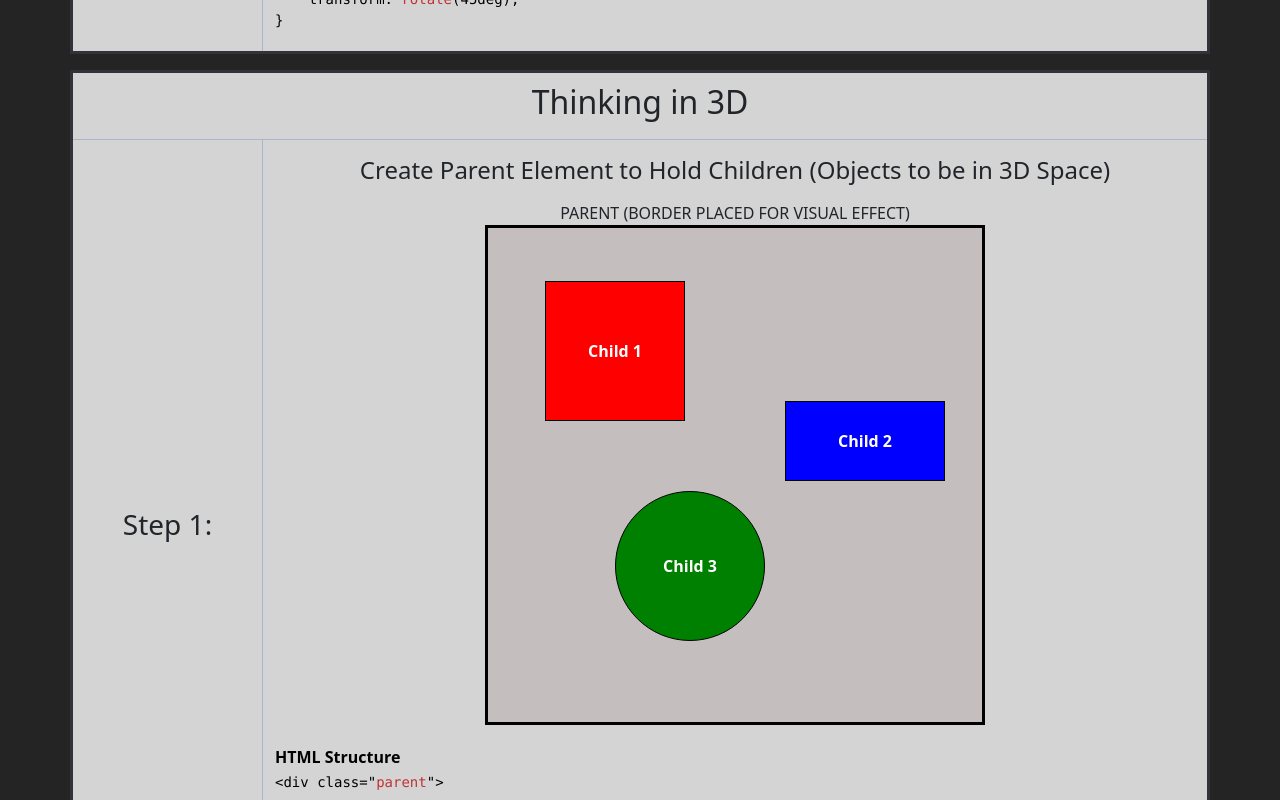
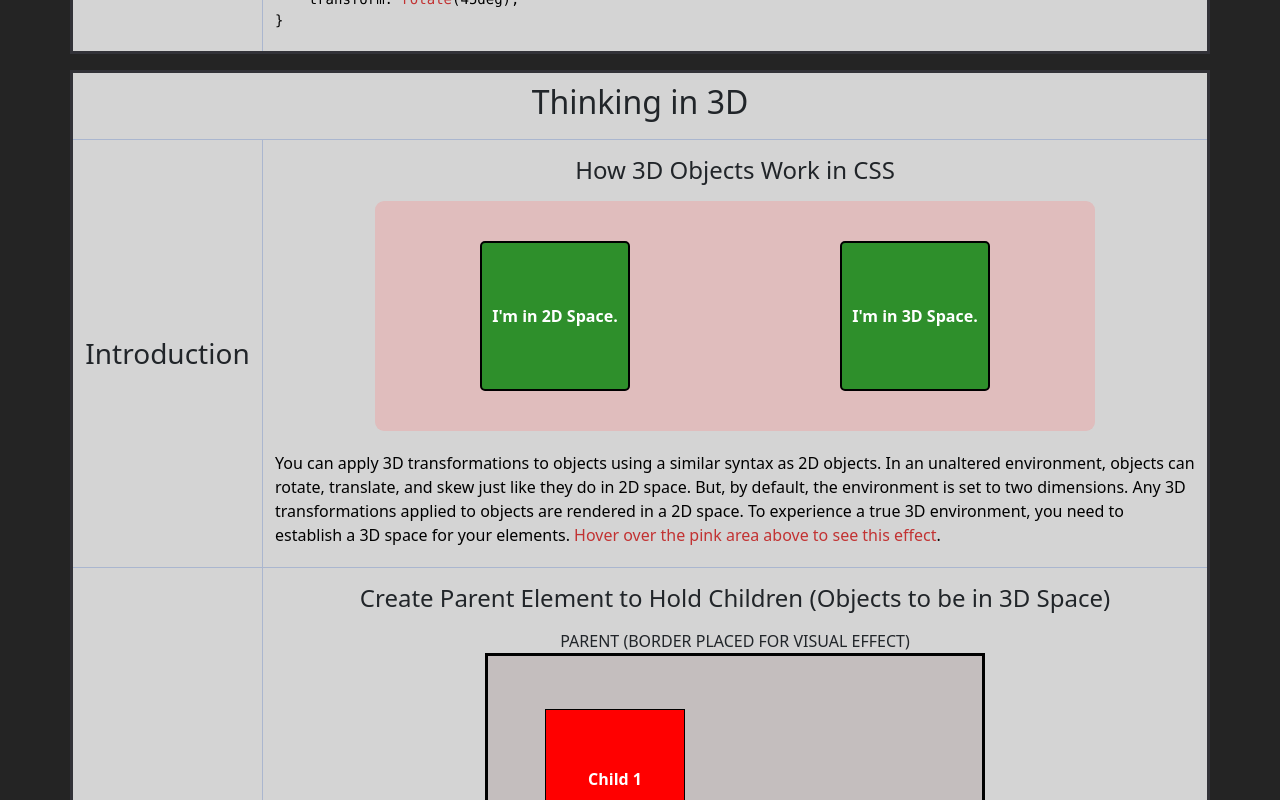
Before and after one commit to jheersink8/animation-cheat-sheet, a React (Vite) app: page / in a window 1280 px wide. Shown: the part 1680-2480 px from the top of the page. Built offline with nearby package versions, Linux system fonts and the light colour scheme.

Commit message:
Finished thinking in 3D section

```diff
--- a/src/Components/3D Thinking Components/ThreeDimensionalThinkingCode.jsx
+++ b/src/Components/3D Thinking Components/ThreeDimensionalThinkingCode.jsx
@@ -1,3 +1,11 @@
+function Introduction() {
+    return (
+        <div className="col-12 codeCSS">
+            You can apply 3D transformations to objects using a similar syntax as 2D objects. In an unaltered environment, objects can rotate, translate, and skew just like they do in 2D space. But, by default, the environment is set to two dimensions. Any 3D transformations applied to objects are rendered in a 2D space. To experience a true 3D environment, you need to establish a 3D space for your elements. <span className="emphasis">Hover over the pink area above to see this effect</span>.
+        </div>
+    )
+}
+
 function Step1Code() {
     return (
         <div className="col-12 codeCSS">
@@ -22,7 +30,7 @@ function Step2Code() {
 
 
                 <p className="m-0" style={{ fontWeight: 700 }}>CSS:</p>
-                <code className='col-12' style={{color: 'black'}}>
+                <code className='col-12' style={{ color: 'black' }}>
                     .parent {'{'}<br></br>
                     &nbsp;&nbsp;&nbsp;&nbsp;<span className="emphasis">perspective:</span> 1000px;<br></br>
                     {'}'}
@@ -32,4 +40,33 @@ function Step2Code() {
     )
 }
 
-export { Step1Code, Step2Code };
+function Step3Code() {
+    return (
+        <>
+            <div className="col-12 codeCSS">
+
+                <p className="m-0" style={{ fontWeight: 700 }}>CSS:</p>
+                <code className='col-12' style={{ color: 'black' }}>
+                    <span className="emphasis">.child1</span> {'{'}<br></br>
+                    &nbsp;&nbsp;&nbsp;&nbsp;transform: translateZ(-170px);<br></br>
+                    {'}'}
+                </code>
+                <br></br>
+                <code className='col-12' style={{ color: 'black' }}>
+                    <span className="emphasis">.child2</span> {'{'}<br></br>
+                    &nbsp;&nbsp;&nbsp;&nbsp;transform: translateZ(100px);<br></br>
+                    {'}'}
+                </code>
+                <br></br>
+                <code className='col-12' style={{ color: 'black' }}>
+                    <span className="emphasis">.child3</span> {'{'}<br></br>
+                    &nbsp;&nbsp;&nbsp;&nbsp;transform: translateZ(80px);<br></br>
+                    {'}'}
+                </code>
+
+            </div>
+        </>
+    )
+}
+
+export { Introduction, Step1Code, Step2Code, Step3Code };
--- /dev/null
+++ b/src/Components/3D Thinking Components/ThreeDimensionalThinkingIntro.jsx
@@ -0,0 +1,15 @@
+export default function ThreeDimensionalThinkingIntro() {
+    return (
+        <div className="cardContainer">
+            <div className="d-flex hoverArea">
+                <div className='col-6 d-flex justify-content-center'>
+                    <div className='elementwith2D'>I'm in 2D Space.</div>
+                </div>
+
+                <div className='col-6 d-flex justify-content-center' style={{ perspective: '1000px' }}>
+                    <div className='elementwith3D'>I'm in 3D Space.</div>
+                </div>
+            </div>
+        </div>
+    )
+}
--- a/src/Components/ThinkingThreeDimensions.jsx
+++ b/src/Components/ThinkingThreeDimensions.jsx
@@ -1,5 +1,6 @@
 import ThreeDimensionalThinkingBox from './3D Thinking Components/ThreeDimensionalThinkingBox';
-import { Step1Code, Step2Code } from './3D Thinking Components/ThreeDimensionalThinkingCode';
+import ThreeDimensionalThinkingIntro from './3D Thinking Components/ThreeDimensionalThinkingIntro';
+import { Introduction, Step1Code, Step2Code, Step3Code } from './3D Thinking Components/ThreeDimensionalThinkingCode';
 
 export default function ThinkingThreeDimensions() {
     return (
@@ -8,7 +9,17 @@ export default function ThinkingThreeDimensions() {
                 <div className="row">
                     <h2 className="cardTitle text-center col-12">Thinking in 3D</h2>
 
+                    {/* Introduction */}
+                    <h3 className="cardDescription col-2">Introduction</h3>
+                    <div className="col-10 ">
+                        <div className="row">
+                            <h4 className="col-12 cardAction p-3">How 3D Objects Work in CSS</h4>
+                            <ThreeDimensionalThinkingIntro />
+                            <Introduction />
+                        </div>
+                    </div>
 
+                    {/* Step 1 */}
                     <h3 className="cardDescription col-2">Step 1:</h3>
                     <div className="col-10 ">
                         <div className="row">
@@ -18,6 +29,7 @@ export default function ThinkingThreeDimensions() {
                         </div>
                     </div>
 
+                    {/* Step 2 */}
                     <h3 className="cardDescription col-2">Step 2:</h3>
                     <div className="col-10 ">
                         <div className="row">
@@ -27,12 +39,13 @@ export default function ThinkingThreeDimensions() {
                         </div>
                     </div>
 
+                    {/* Step 3 */}
                     <h3 className="cardDescription col-2">Step 3:</h3>
                     <div className="col-10 ">
                         <div className="row">
                             <h4 className="col-12 cardAction p-3">Transition Children in True 3D Space</h4>
-                            <ThreeDimensionalThinkingBox perspectiveP={'perspectiveP'} person={'none'} child1X={'child1X'} child2X={'child2X'} child3X={'child3X'}/>
-                            <Step2Code />
+                            <ThreeDimensionalThinkingBox perspectiveP={'perspectiveP'} person={'none'} child1X={'child1X'} child2X={'child2X'} child3X={'child3X'} />
+                            <Step3Code />
                         </div>
                     </div>
                 </div>
--- a/src/assets/thinkingThreeDimensionStyle.css
+++ b/src/assets/thinkingThreeDimensionStyle.css
@@ -1,3 +1,30 @@
+.elementwith2D,
+.elementwith3D {
+    height: 150px;
+    width: 150px;
+    border: 2px solid black;
+    border-radius: 5px;
+    text-align: center;
+    align-content: center;
+    background-color: rgb(46, 143, 43);
+    color: white;
+    font-weight: bold;
+    margin: 40px;
+    transition: transform 2s;
+}
+
+.hoverArea {
+    background-color: rgb(224, 189, 189);
+    border-radius: 9px;
+    margin: 0px 100px 0px 100px;
+}
+
+.hoverArea:hover .elementwith2D, .hoverArea:hover .elementwith3D {
+    transform: rotateY(180deg);
+}
+
+
+
 .parent3d {
     height: 500px;
     width: 500px;
```
